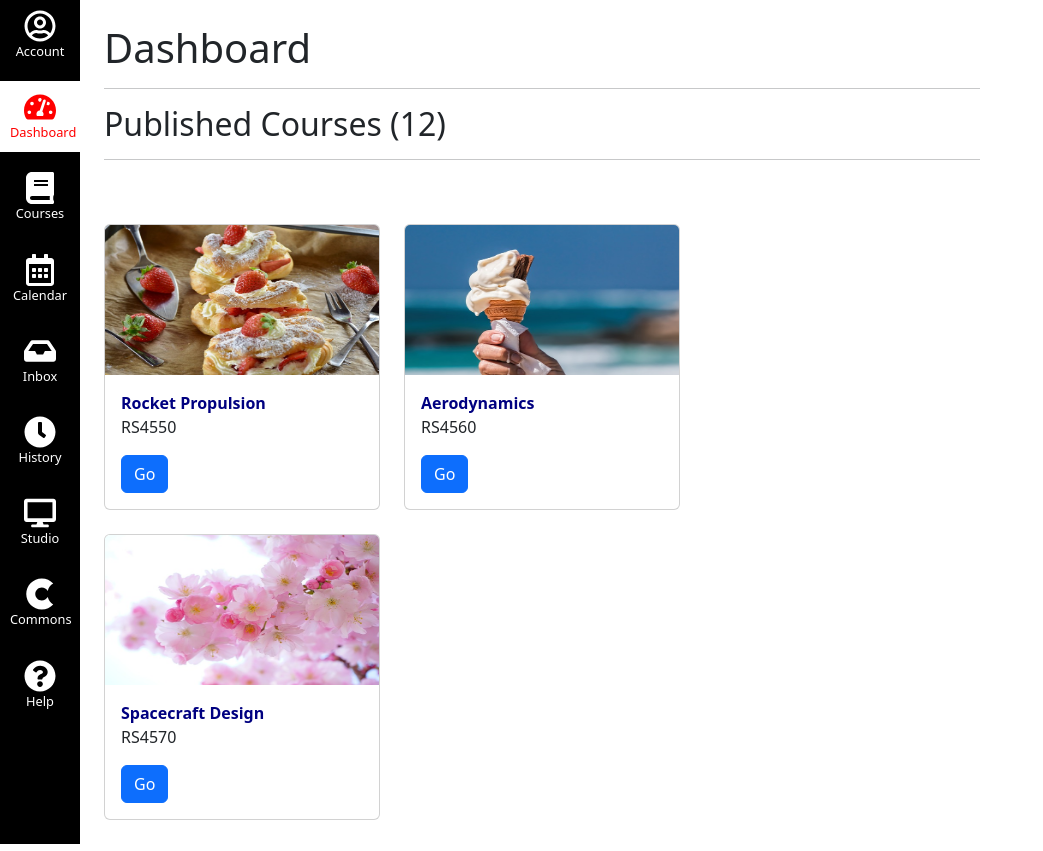
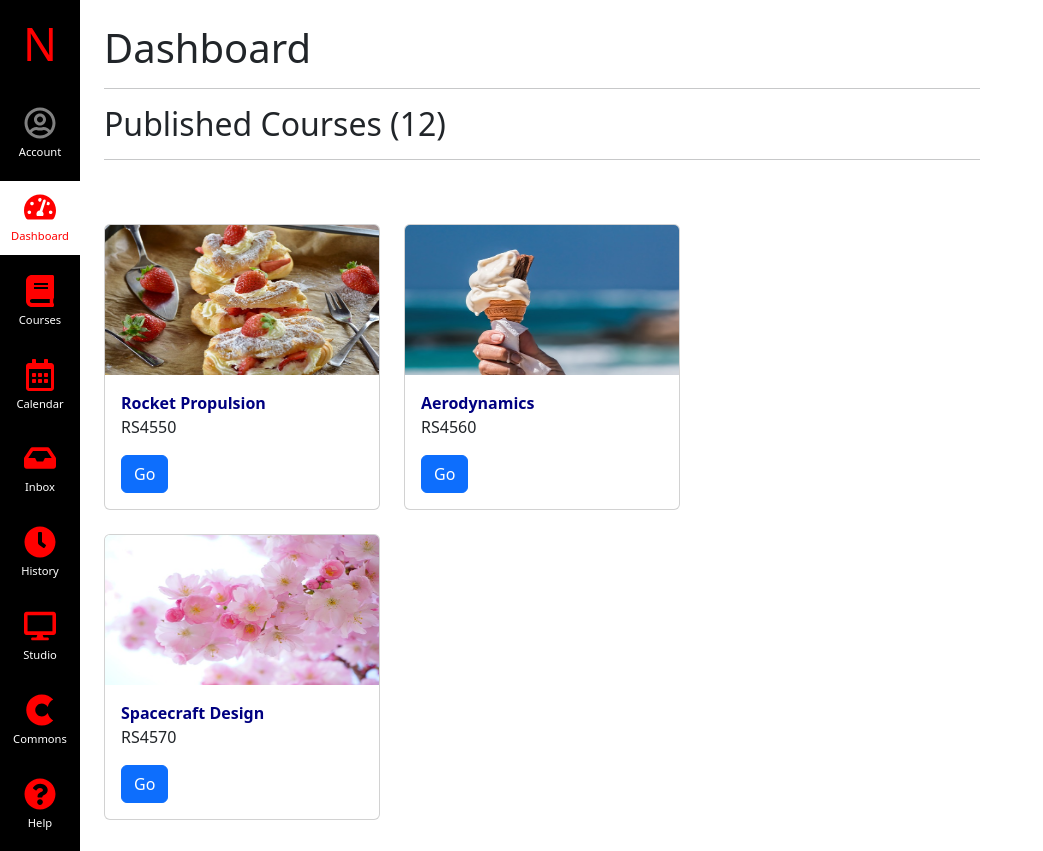
Before and after one commit to srjeon21/kanbas-react-web-app, a React (Create React App) app: page /#/Kanbas/Dashboard in a window 1280 px wide. Shown: the whole page, without its empty margins (0-1043 px from the left). Built offline with nearby package versions, Linux system fonts and the light colour scheme; the HTML template or start-up script is replaced by a standard one.

Commit message:
Kanbas Nav

```diff
--- a/src/Kanbas/Navigation/index.css
+++ b/src/Kanbas/Navigation/index.css
@@ -1,9 +1,3 @@
-.kanbas-nav {
-    background-color: black;
-    border: none;
-    width: 80px;
-    vertical-align: top;
-}
 .wd-kanbas-navigation {
     background-color: black;
     list-style: none;
@@ -15,32 +9,30 @@
 .wd-kanbas-navigation li {
     padding: 10px;
     margin-bottom: 10px;
-    font-size: 0.8em;
+    font-size: 0.7em;
     text-align: center;
 }
 .wd-kanbas-navigation li.wd-active {
     background-color: white;
 }
-.wd-kanbas-navigation li.wd-active a {
-    color: red;
+.wd-kanbas-navigation li.wd-active a, .wd-kanbas-navigation li.wd-active a svg {
+    color: red !important;
 }
 .wd-kanbas-navigation a {
     color: white;
-    text-decoration: none;
-    display: block;
 }
-.wd-kanbas-navigation a i {
+.wd-kanbas-navigation a svg {
     color: red;
-    font-size: 2em;
+    width: 1em;
+    height: 1em;
     margin-bottom: 5px;
-    display: flex;
-    justify-content: center;
-    align-items: center;
+    margin-left: 2px;
+    margin-right: 2px;
 }
 .wd-kanbas-navigation li a#neu {
     color: red;
     font-size: 4em;
 }
-.wd-kanbas-navigation a i.fa-user {
+.wd-kanbas-navigation li:nth-child(2) a svg {
     color: grey;
 }
--- a/src/Kanbas/Navigation/index.tsx
+++ b/src/Kanbas/Navigation/index.tsx
@@ -17,6 +17,7 @@ function KanbasNavigation() {
   const { pathname } = useLocation();
   return (
     <ul className="wd-kanbas-navigation">
+      <li><a href="http://northeastern.edu" id="neu">N</a></li>
       {links.map((link, index) => (
         <li key={index} className={pathname.includes(link.label) ? "wd-active" : ""}>
           <Link to={`/Kanbas/${link.label}`}> {link.icon} {link.label} </Link>
```
